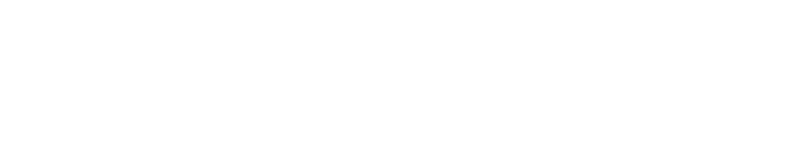
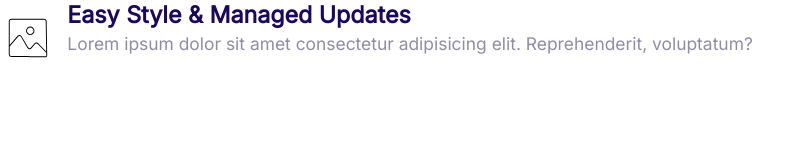
Before and after one commit to rebeccasayej/HTML-exercise-part-3, a plain HTML site: page index.html in a window 1280 px wide. Shown: the whole page, without its empty margins (0-807 px from the left). Drawn offline with Linux system fonts and the light colour scheme.

Commit message:
create media component

```diff
--- a/Style /Style.css
+++ b/Style /Style.css
@@ -409,3 +409,18 @@ padding-left: 1.5rem 1rem;
       font-size: 1.7rem;
     }
   }
+
+  /* Media */
+  .media{
+    display: flex;
+  }
+  .media__title{
+    margin-top:0;
+  }
+  .media__body{
+    margin:0 2rem;
+  }
+
+  .media__image{
+    margin-top:1rem;
+  }
--- a/index.html
+++ b/index.html
@@ -13,9 +13,18 @@
     </head>
 <body>
 
+    <div class="media">
+        <div class="media__image">
+            <svg class="icon icon--primery">
+                    <use xlink:href="images/sprite.svg#snap"></use>
+                    </svg>
+        </div>
+        <div class="media__body">
 
+            <h3 class="media__title">Easy Style & Managed Updates</h3>
+            <p>Lorem ipsum dolor sit amet consectetur adipisicing elit. Reprehenderit, voluptatum?</p>
         </div>
-      </div>
+    </div>
 
 </body>
 </html>
```
Also changed, not shown: components/media.html (added, +12 -0 lines), components/plan.html (+3 -0 lines).
